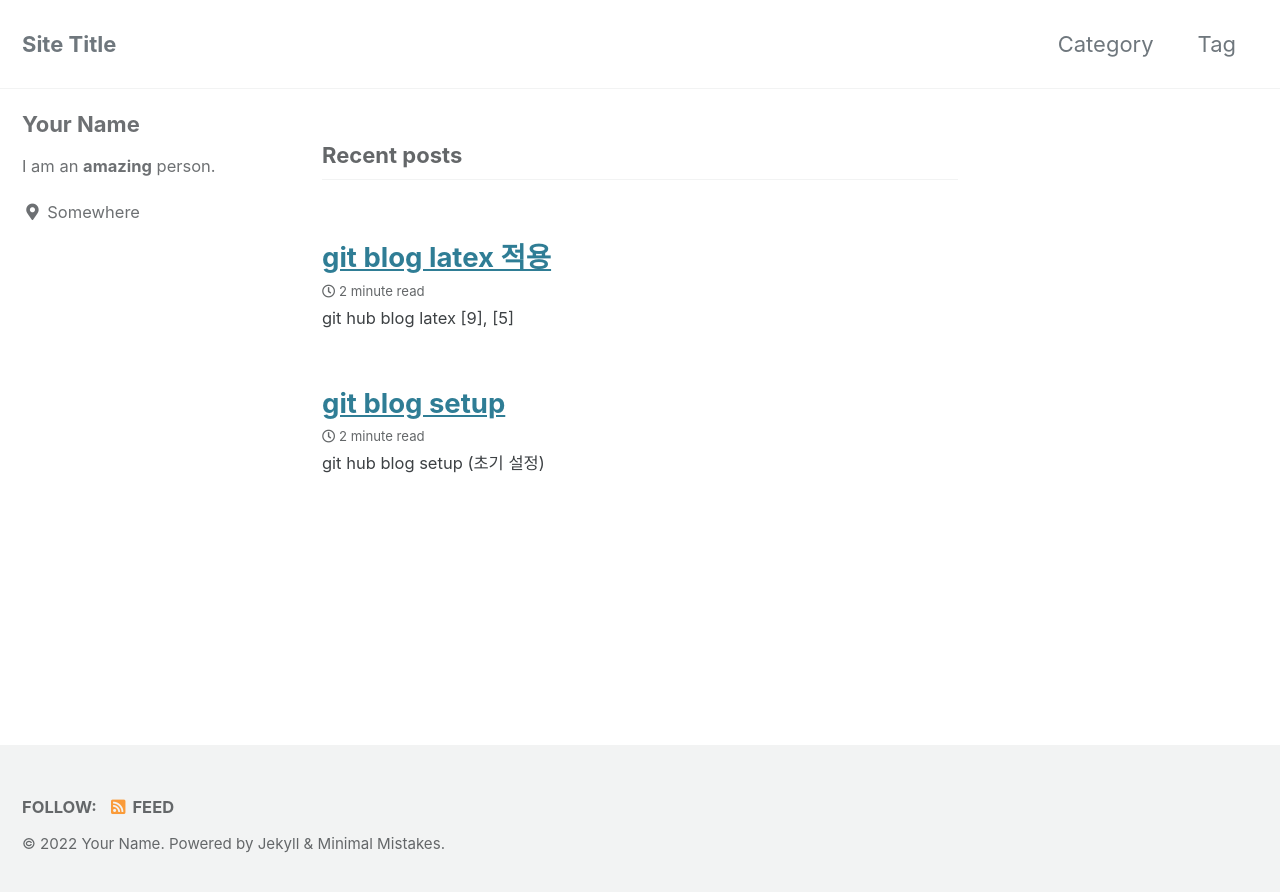
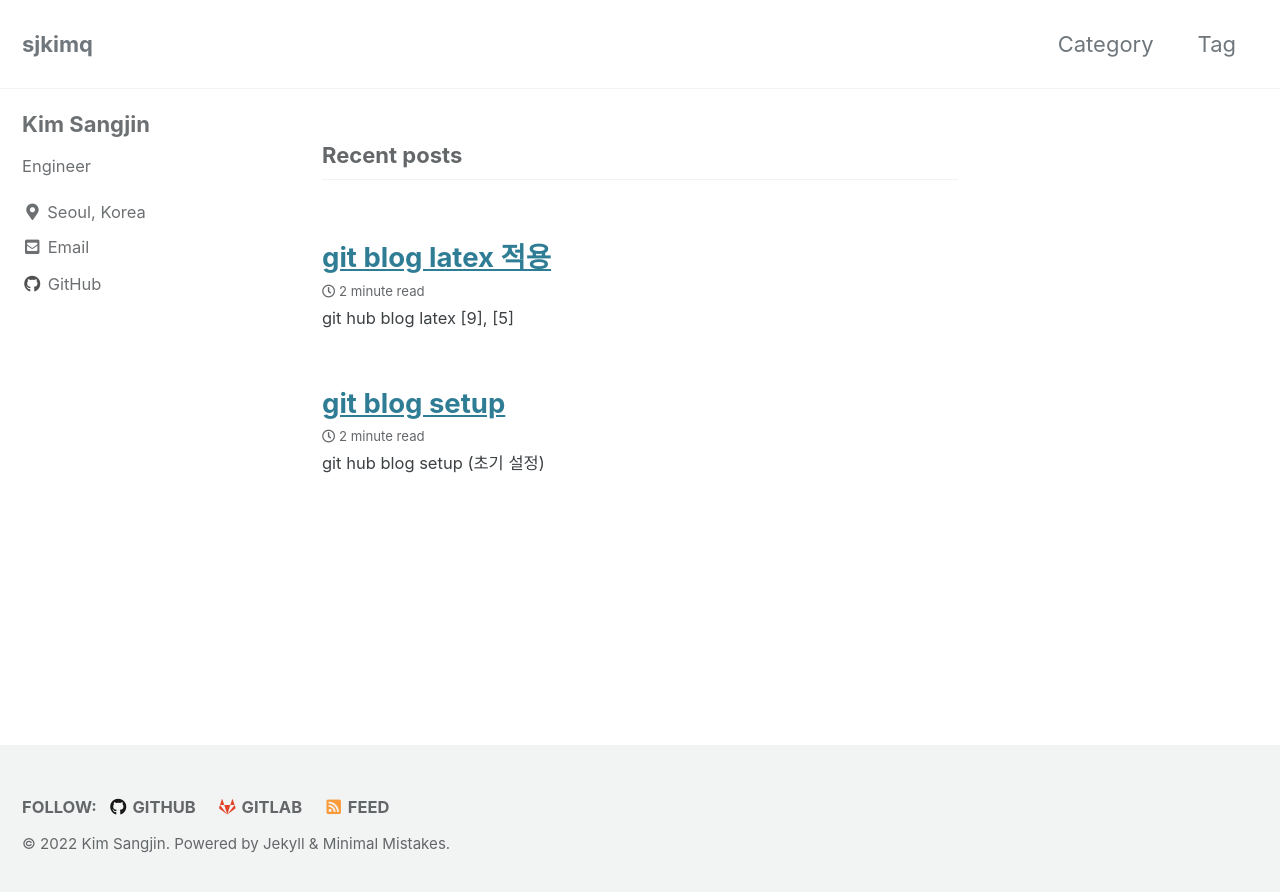
Before and after one commit to sjkimq/sjkimq.github.io, a Jekyll site: the page built from index.html, in a window 1280 px wide. Shown: the top 892 px of the page. Built offline with Jekyll 4.4.1, drawn with Linux system fonts in a browser that asks for light colours; cached includes are drawn as plain includes; the list of posts is cut into pages by our own code.

Commit message:
Update _config.yml

```diff
--- a/_config.yml
+++ b/_config.yml
@@ -16,11 +16,11 @@ minimal_mistakes_skin    : "default" # "air", "aqua", "contrast", "dark", "dirt"
 
 # Site Settings
 locale                   : "en-US"
-title                    : "Site Title"
+title                    : "sjkimq"
 title_separator          : "-"
 subtitle                 : # site tagline that appears below site title in masthead
-name                     : "Your Name"
-description              : "An amazing website."
+name                     : "Kim Sangjin"
+description              : "sjkim's personal blog"
 url                      : "https://sjkimq.github.io"
 baseurl                  : # the subpath of your site, e.g. "/blog"
 repository               : # GitHub username/repo-name e.g. "mmistakes/minimal-mistakes"
@@ -104,15 +104,15 @@ analytics:
 
 # Site Author
 author:
-  name             : "Your Name"
+  name             : "Kim Sangjin"
   avatar           : # path of avatar image, e.g. "/assets/images/bio-photo.jpg"
-  bio              : "I am an **amazing** person."
-  location         : "Somewhere"
-  email            :
+  bio              : "Engineer"
+  location         : "Seoul, Korea"
+  email            : #"sjkimq@icloud.com"
   links:
     - label: "Email"
       icon: "fas fa-fw fa-envelope-square"
-      # url: "mailto:your.name@email.com"
+      url: "mailto:sjkimq@icloud.com"
     - label: "Website"
       icon: "fas fa-fw fa-link"
       # url: "https://your-website.com"
@@ -124,7 +124,7 @@ author:
       # url: "https://facebook.com/"
     - label: "GitHub"
       icon: "fab fa-fw fa-github"
-      # url: "https://github.com/"
+      url: "https://github.com/sjkimq"
     - label: "Instagram"
       icon: "fab fa-fw fa-instagram"
       # url: "https://instagram.com/"
@@ -140,10 +140,10 @@ footer:
       # url:
     - label: "GitHub"
       icon: "fab fa-fw fa-github"
-      # url:
+      url: "https://github.com/sjkimq"
     - label: "GitLab"
       icon: "fab fa-fw fa-gitlab"
-      # url:
+      url: "https://gitlab.com/sjkimq"
     - label: "Bitbucket"
       icon: "fab fa-fw fa-bitbucket"
       # url:
@@ -220,7 +220,7 @@ sass:
 permalink: /:categories/:title/
 paginate: 5 # amount of posts to show
 paginate_path: /page:num/
-timezone: # https://en.wikipedia.org/wiki/List_of_tz_database_time_zones
+timezone: Asia/Seoul # https://en.wikipedia.org/wiki/List_of_tz_database_time_zones
 
 
 # Plugins (previously gems:)
```
